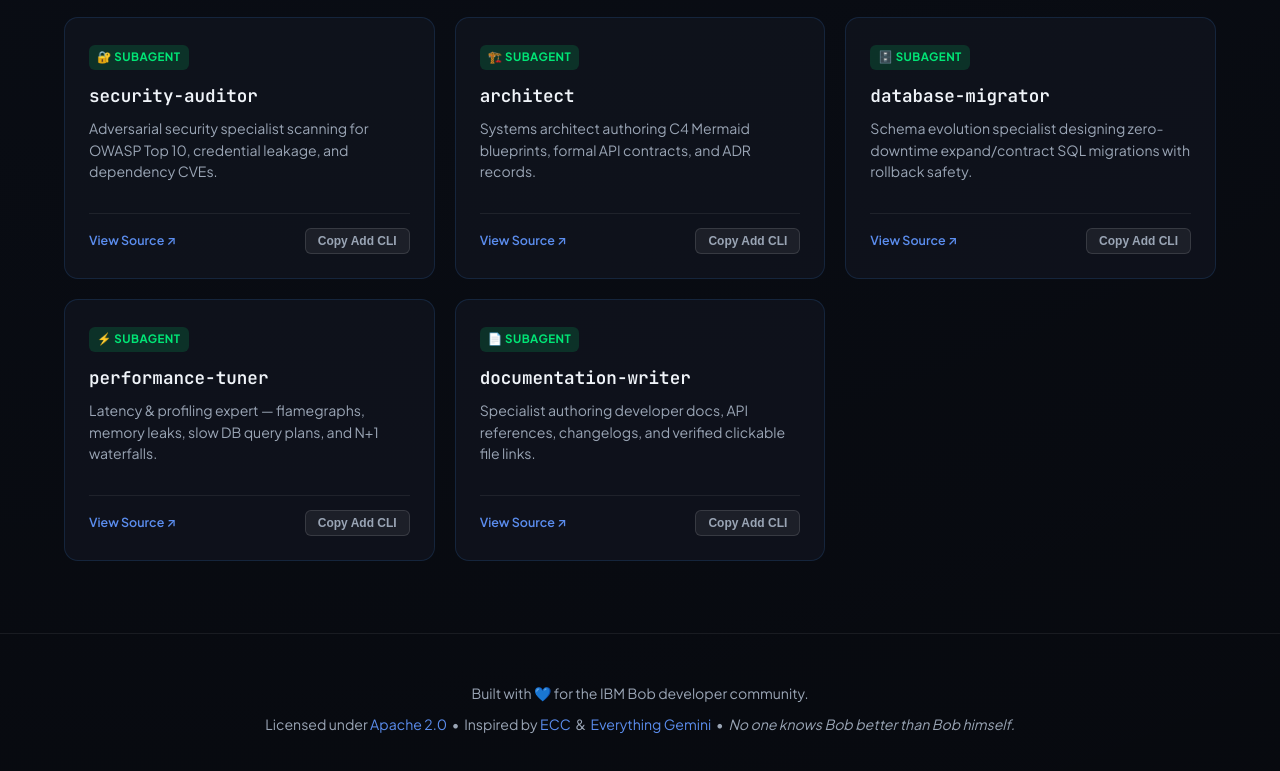
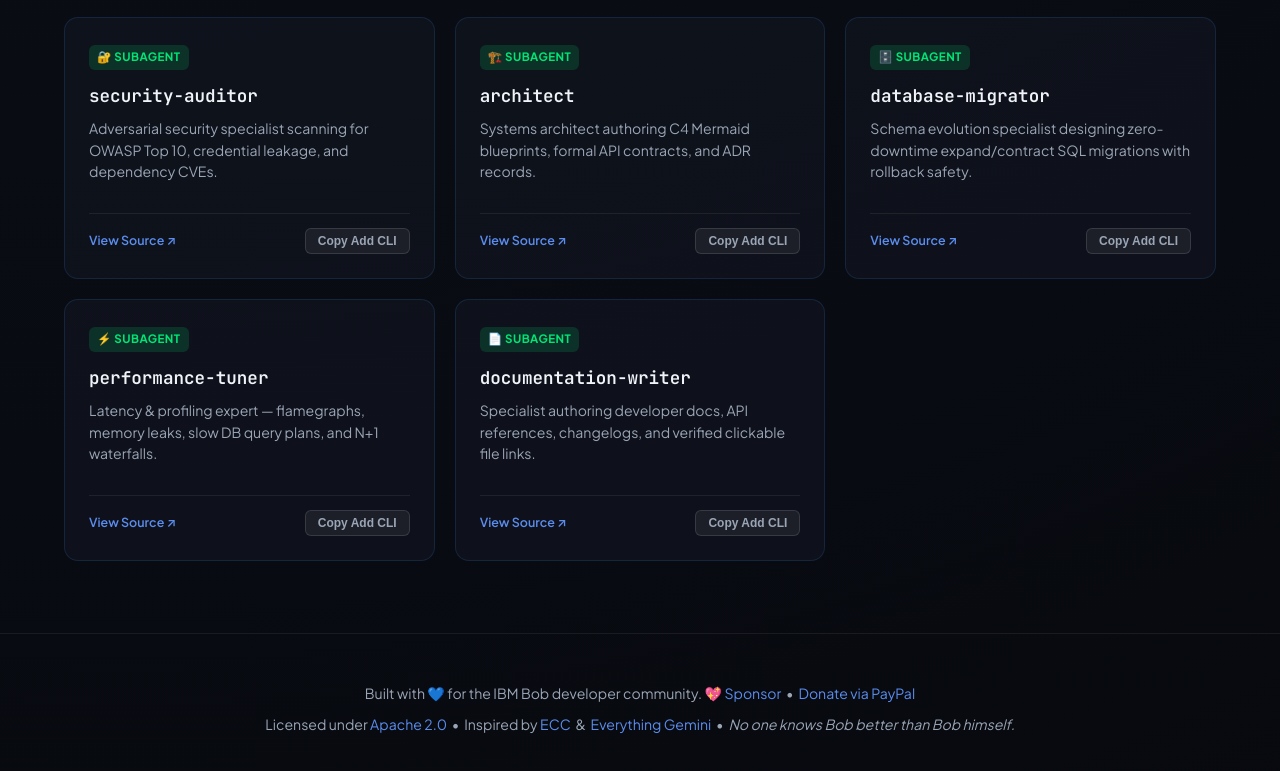
Before and after one commit to salmandev/everything-bob, a website: page docs/index.html in a window 1280 px wide. Shown: the part 7451-8222 px from the top of the page. Drawn offline with Linux system fonts and the light colour scheme.

Commit message:
feat: enable sponsorship and donation options

```diff
--- a/docs/index.html
+++ b/docs/index.html
@@ -511,7 +511,7 @@
 <!-- ── Footer ── -->
 <footer>
   <div class="container">
-    <p>Built with 💙 for the IBM Bob developer community.</p>
+    <p>Built with 💙 for the IBM Bob developer community. <a href="https://github.com/sponsors/salmandev" target="_blank">💖 Sponsor</a> &nbsp;•&nbsp; <a href="https://paypal.me/shaikhsalman1" target="_blank">Donate via PayPal</a></p>
     <p style="margin-top:8px;">
       Licensed under <a href="https://github.com/salmandev/everything-bob/blob/main/LICENSE" target="_blank">Apache 2.0</a>
       &nbsp;•&nbsp; Inspired by <a href="https://github.com/affaan-m/everything-claude-code" target="_blank">ECC</a>
--- a/package.json
+++ b/package.json
@@ -35,6 +35,10 @@
     "type": "git",
     "url": "https://github.com/salmandev/everything-bob.git"
   },
+  "funding": {
+    "type": "github",
+    "url": "https://github.com/sponsors/salmandev"
+  },
   "homepage": "https://github.com/salmandev/everything-bob",
   "bugs": {
     "url": "https://github.com/salmandev/everything-bob/issues"
```
Also changed, not shown: .github/FUNDING.yml (added), README.md.
